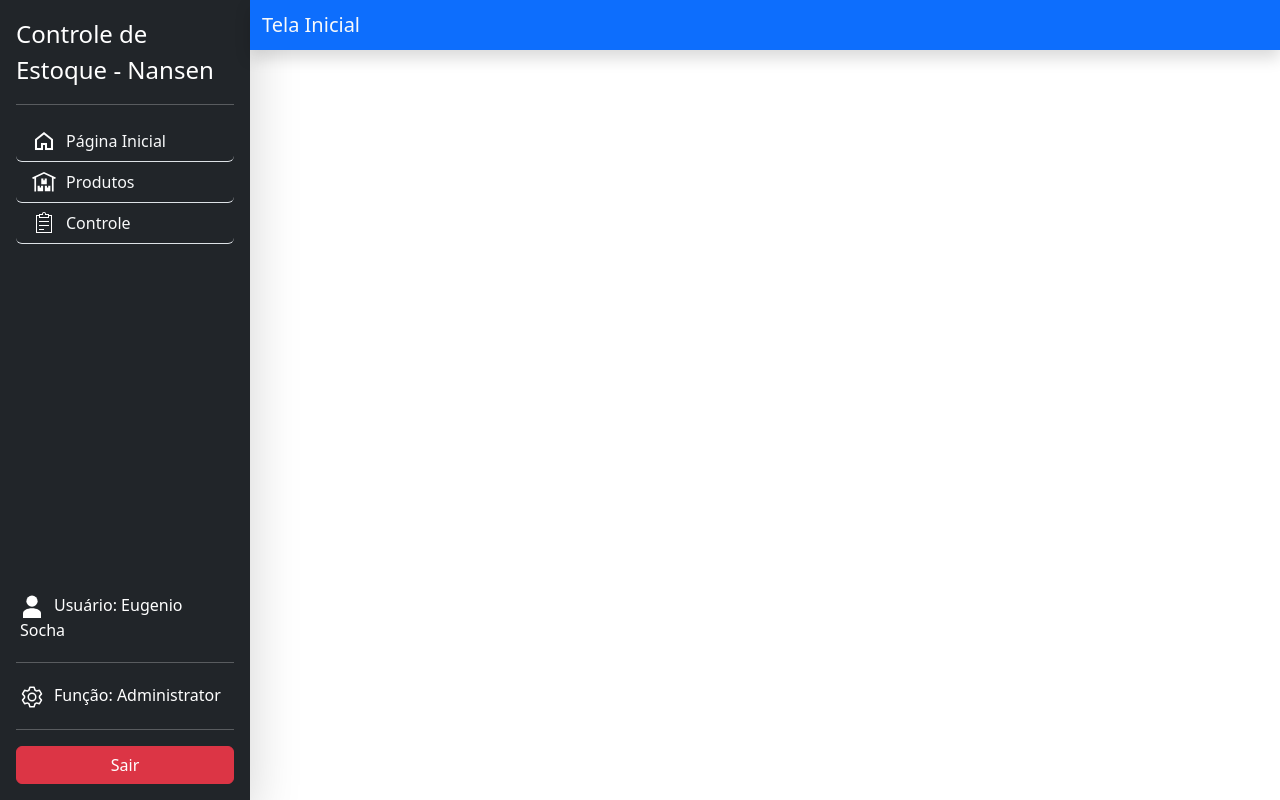
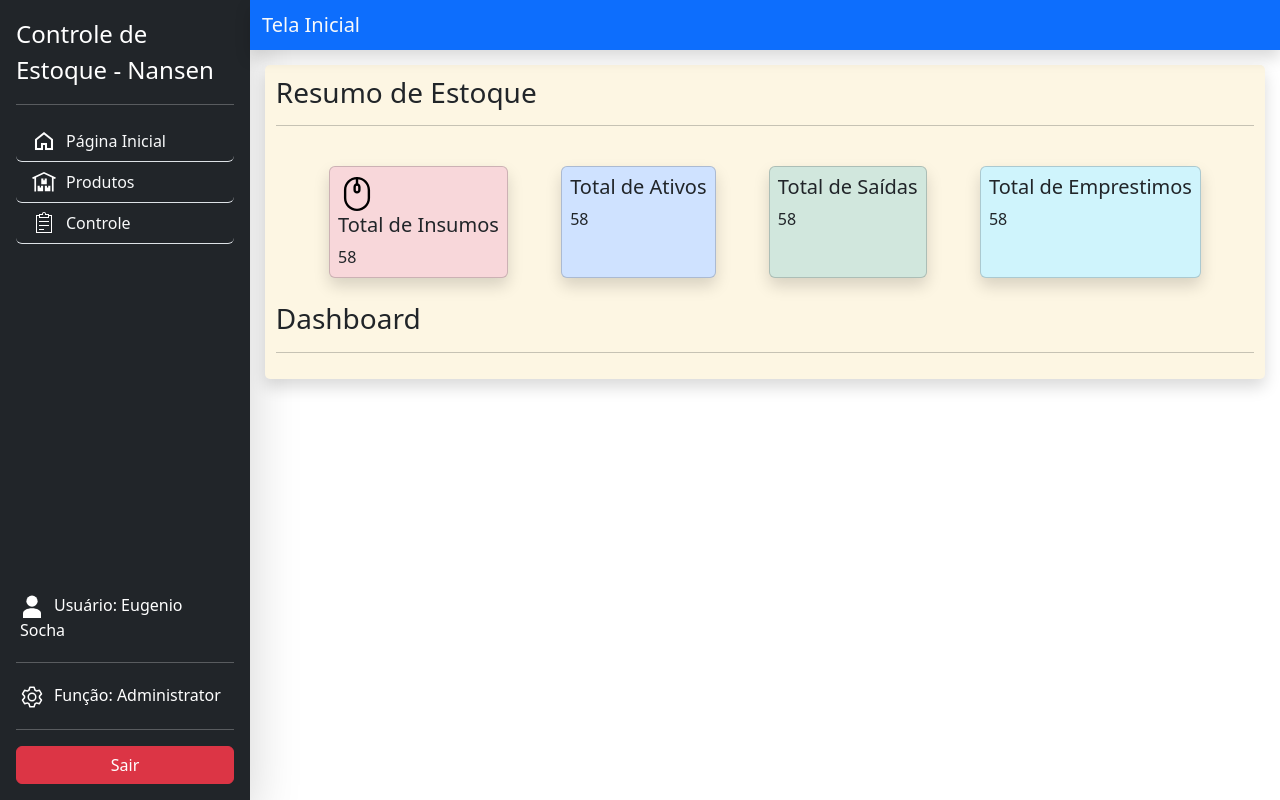
Before and after one commit to socha2004/controleDeEstoque, a React (Vite) app in the folder frontend/: page / in a window 1280 px wide. Built offline with nearby package versions, Linux system fonts and the light colour scheme.

Commit message:
Inicio tela home

```diff
--- a/frontend/src/pages/home/Home.css
+++ b/frontend/src/pages/home/Home.css
@@ -10,3 +10,22 @@
 .home-content {
     padding: 10px;
 }
+
+.conteudo-home{
+    background-color: #fdf6e3;
+    margin: 1.5%;
+    padding: 1%;
+    border-radius: 5px;
+}
+
+.cards{
+    display: flex;
+    justify-content: space-evenly;
+    flex-wrap: wrap;
+    flex: 1;
+}
+
+.cardIcons {
+    width: 38px;
+    display: inline;
+}
--- a/frontend/src/pages/home/Home.jsx
+++ b/frontend/src/pages/home/Home.jsx
@@ -1,4 +1,6 @@
 import "./Home.css"
+import MouseIcon from "../../assets/mouse.svg"
+
 function Home() {
     document.title = "Controle de Estoque"
     return (
@@ -8,6 +10,34 @@ function Home() {
                     <span className="navbar-brand mb-0 h1 text-light ">Tela Inicial</span>
                 </div>
             </nav>
+            <div className="conteudo-home shadow">
+                <h3>Resumo de Estoque</h3>
+                <hr/>
+                <br/>
+                <div className="cards">
+                    <div className="card p-2 bg-danger-subtle shadow">
+                        <img src={MouseIcon} className="cardIcons" />
+                        <h5>Total de Insumos</h5>
+                        <span>58</span>
+                    </div>
+                    <div className="card p-2 bg-primary-subtle shadow">
+                        <i className=""></i>
+                        <h5>Total de Ativos</h5>
+                        <span>58</span>
+                    </div>
+                    <div className="card p-2 bg-success-subtle shadow">
+                        <h5>Total de Saídas</h5>
+                        <span>58</span>
+                    </div>
+                    <div className="card p-2 bg-info-subtle shadow">
+                        <h5>Total de Emprestimos</h5>
+                        <span>58</span>
+                    </div>
+                </div>
+                <br/>
+                <h3>Dashboard</h3>
+                <hr/>
+            </div>
         </div>
     )
 }
```
Also changed, not shown: frontend/src/assets/mouse.svg (added).
